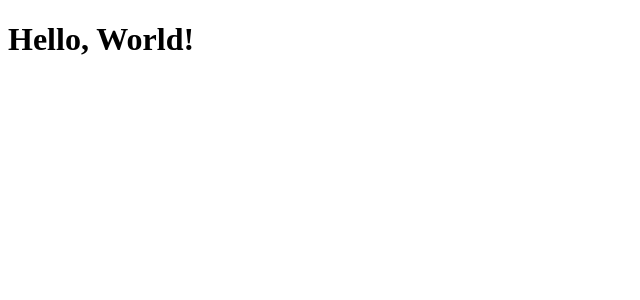
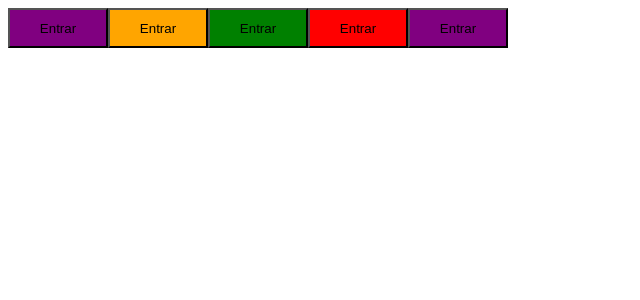
Before and after one commit to CaioVinicius7/ignite-timer, a React (Vite) app: page / in a window 1280 px wide. Shown: the top 300 px of the page, without its empty margins (0-640 px from the left). Built offline with nearby package versions, Linux system fonts and the light colour scheme.

Commit message:
Estrutura da aplicação - Styled Components

```diff
--- a/package.json
+++ b/package.json
@@ -9,13 +9,15 @@
   },
   "dependencies": {
     "react": "^18.0.0",
-    "react-dom": "^18.0.0"
+    "react-dom": "^18.0.0",
+    "styled-components": "^5.3.5"
   },
   "devDependencies": {
     "@types/react": "^18.0.0",
     "@types/react-dom": "^18.0.0",
     "@vitejs/plugin-react": "^1.3.0",
     "typescript": "^4.6.3",
-    "vite": "^2.9.9"
+    "vite": "^2.9.9",
+    "@types/styled-components": "^5.1.25"
   }
 }
--- a/src/App.tsx
+++ b/src/App.tsx
@@ -1,5 +1,15 @@
+import { Button } from "./components/Button";
+
 function App() {
-  return <h1> Hello, World! </h1>;
+  return (
+    <>
+      <Button variant="primary" />
+      <Button variant="secondary" />
+      <Button variant="success" />
+      <Button variant="danger" />
+      <Button />
+    </>
+  );
 }
 
 export { App };
--- /dev/null
+++ b/src/components/Button.styles.ts
@@ -0,0 +1,25 @@
+import styled, { css } from "styled-components";
+
+export type ButtonVariant = "primary" | "secondary" | "danger" | "success";
+
+interface ButtonContainerProps {
+  variant: ButtonVariant;
+}
+
+const ButtonVariants = {
+  primary: "purple",
+  secondary: "orange",
+  danger: "red",
+  success: "green"
+};
+
+export const ButtonContainer = styled.button<ButtonContainerProps>`
+  width: 100px;
+  height: 40px;
+
+  ${(props) => {
+    return css`
+      background-color: ${ButtonVariants[props.variant]};
+    `;
+  }}
+`;
--- /dev/null
+++ b/src/components/Button.tsx
@@ -0,0 +1,11 @@
+import { ButtonContainer, ButtonVariant } from "./Button.styles";
+
+interface ButtonProps {
+  variant?: ButtonVariant;
+}
+
+function Button({ variant = "primary" }: ButtonProps) {
+  return <ButtonContainer variant={variant}> Entrar </ButtonContainer>;
+}
+
+export { Button };
```
Also changed, not shown: 1 other file (tests, documents, lock files or other folders).
